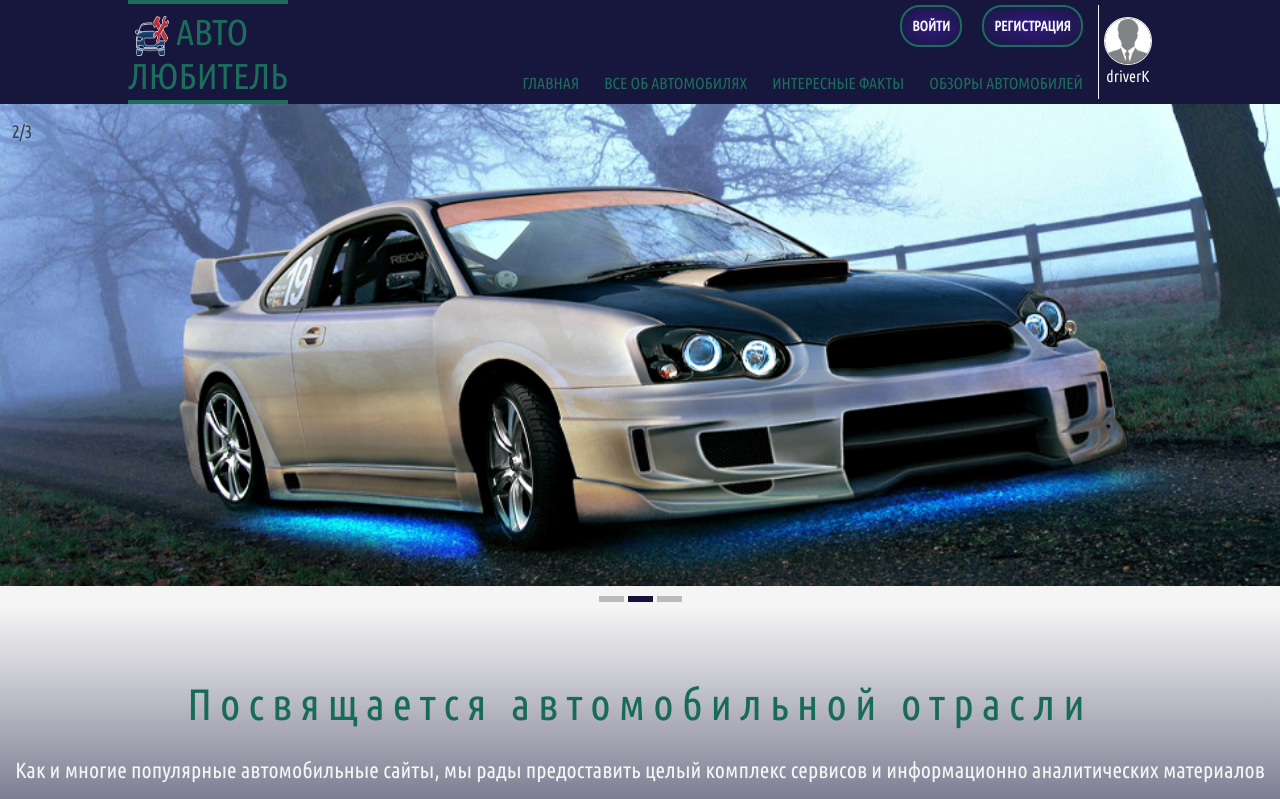
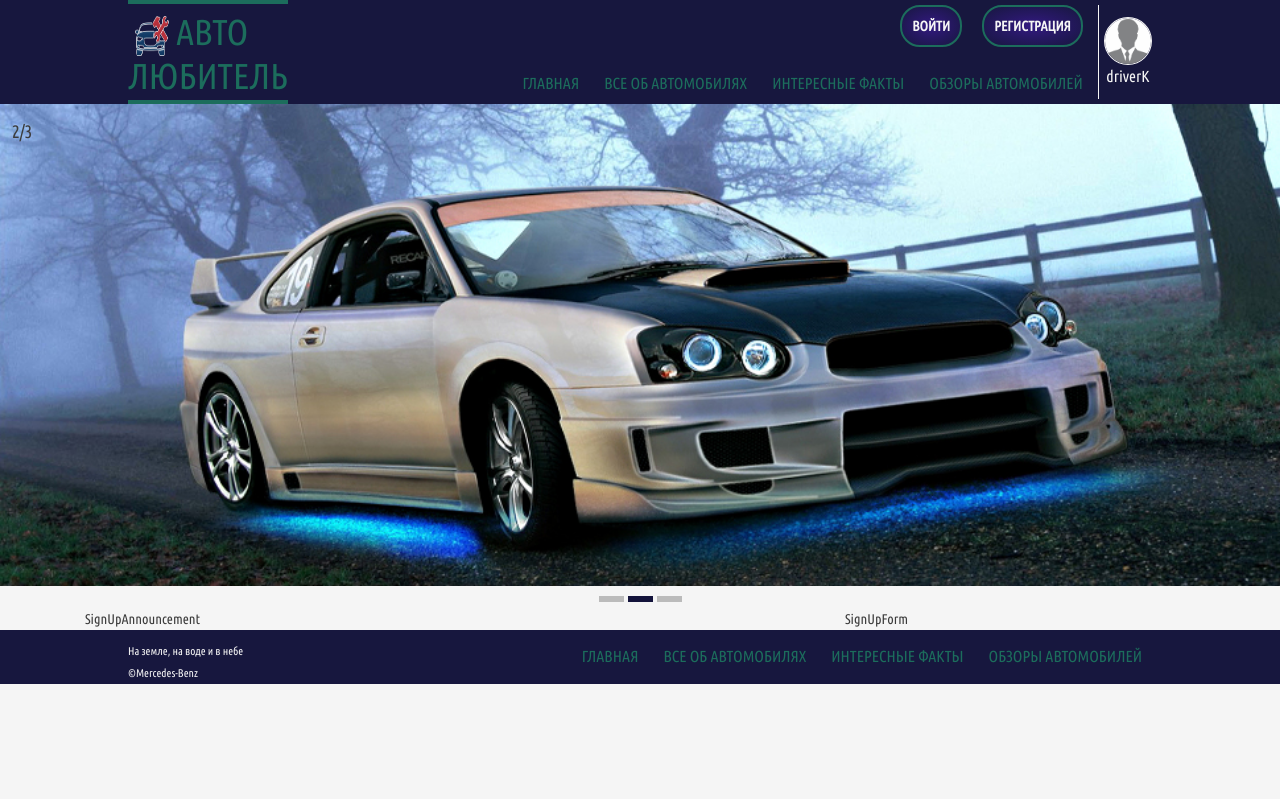
Before and after one commit to NKonstantin007/Autolover-v2, a React (Create React App) app in the folder client/: page /signup in a window 1280 px wide. Shown: the top 799 px of the page. Built offline with nearby package versions, Linux system fonts and the light colour scheme.

Commit message:
Add a route af SignUpContainer

```diff
--- a/client/src/containers/App/components/Routes.jsx
+++ b/client/src/containers/App/components/Routes.jsx
@@ -3,11 +3,13 @@ import {Route, Switch} from 'react-router-dom';
 
 //import routes component
 import HomeContainer from '../../HomeContainer';
+import SignUpContainer from '../../SignUpContainer';
 
 const Routes = () => {
     return (
         <Switch>
-            <Route path="/" component={HomeContainer} />
+            <Route exact path="/" component={HomeContainer} />
+            <Route path="/signup" component={SignUpContainer} />
         </Switch>
     );
 }
--- /dev/null
+++ b/client/src/containers/SignUpContainer/index.jsx
@@ -0,0 +1,19 @@
+import React from 'react';
+import { Container, Row, Col } from 'reactstrap';
+
+const SignUpContainer = () => {
+    return (
+        <Container>
+            <Row>
+                <Col md="8" sm="6" xs="12">
+                    SignUpAnnouncement
+                </Col>
+                <Col md="4" sm="6" xs="12">
+                    SignUpForm
+                </Col>
+            </Row>
+        </Container>
+    );
+}
+
+export default SignUpContainer;
```
